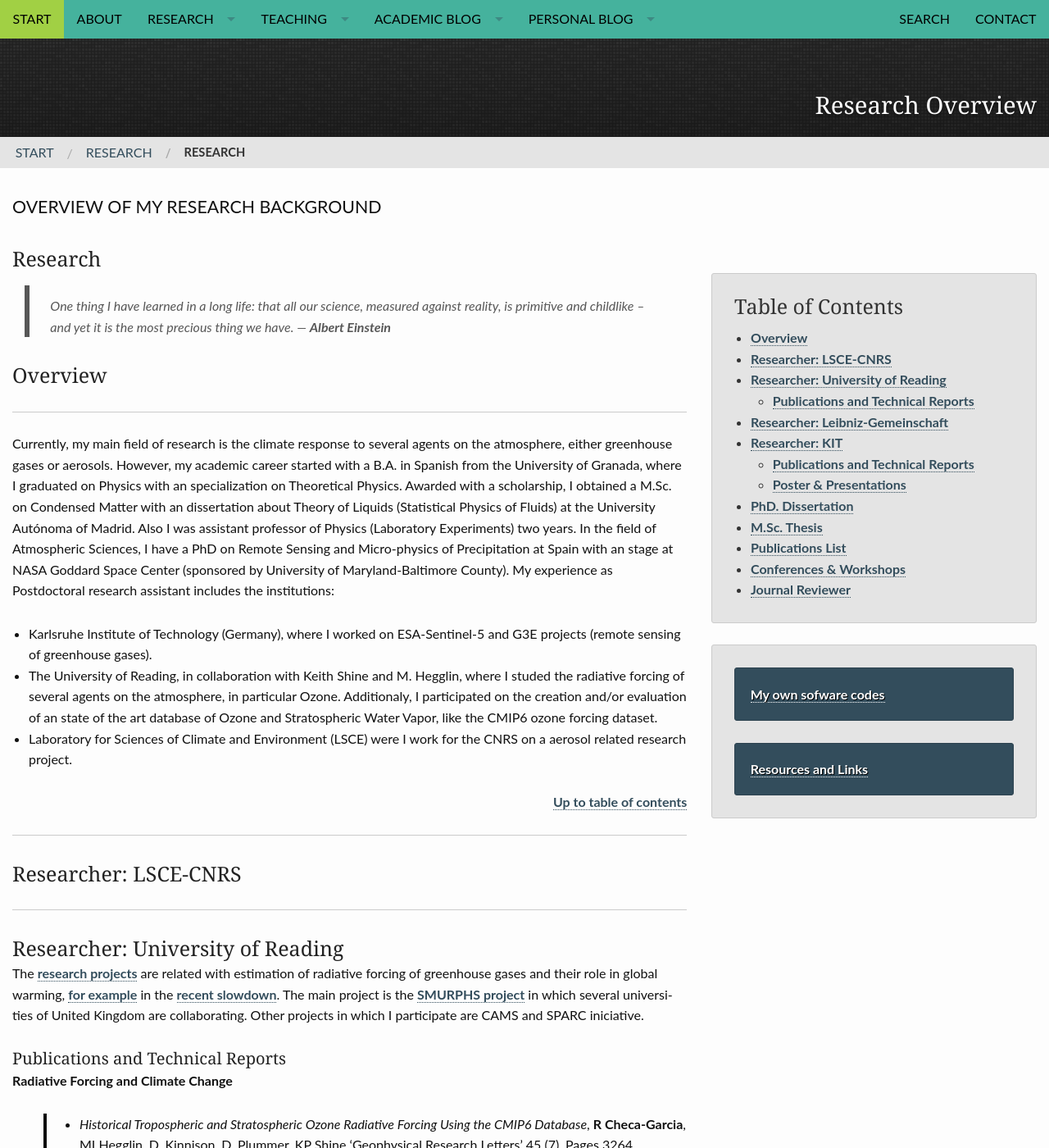
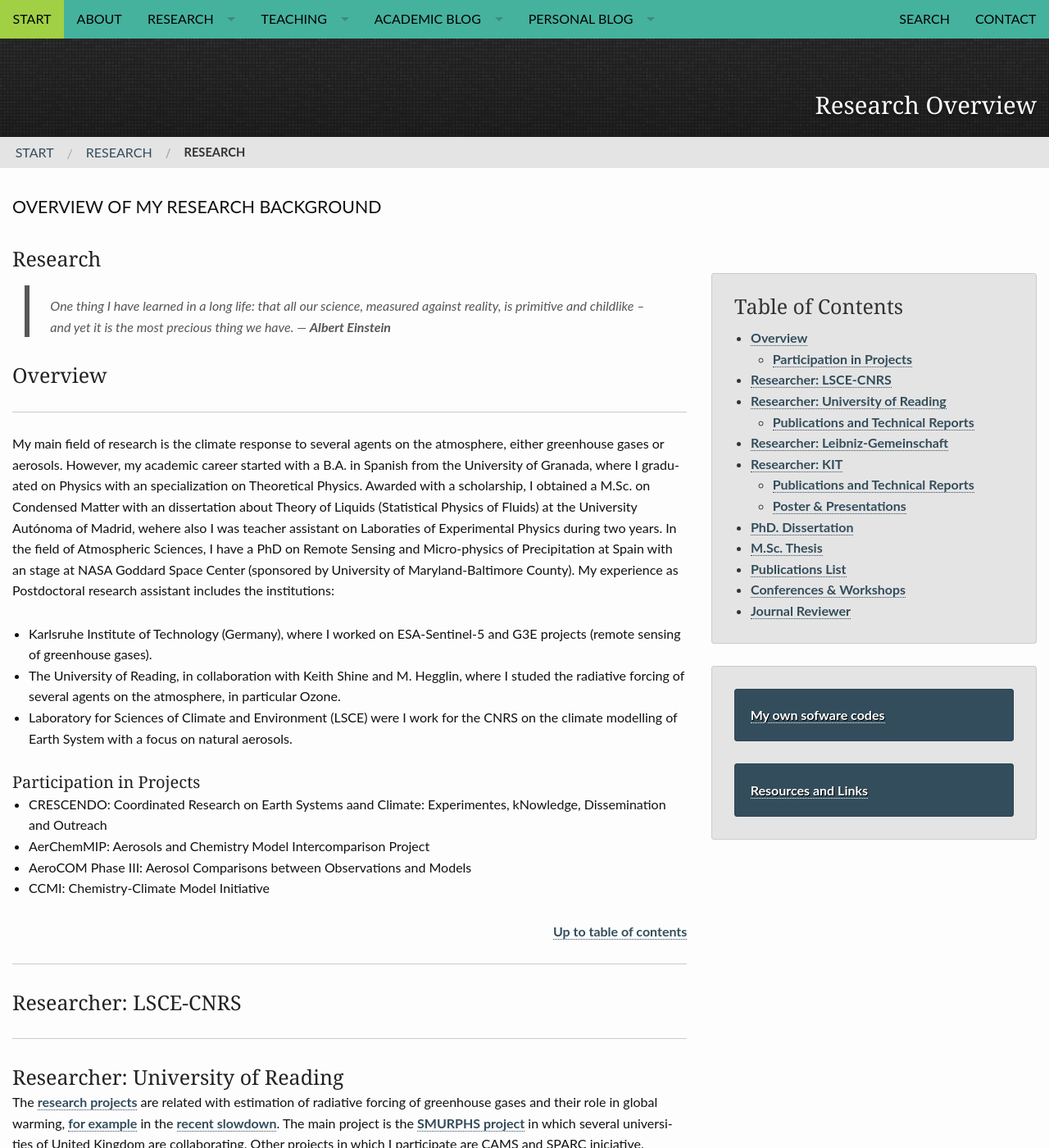
Before and after one commit to RCHG/rchg.github.io, a Jekyll site: the page built from pages/research_overview.md, in a window 1280 px wide and 1400 px high. Shown: the whole window at 82% size. Built offline with Jekyll 4.4.1, drawn with Linux system fonts in a browser that asks for light colours; nearby versions of some CDN libraries; comment, search, counter and statistics services are not loaded.

Commit message:
Update research_overview.md

```diff
--- a/pages/research_overview.md
+++ b/pages/research_overview.md
@@ -34,13 +34,17 @@
 ### Overview
 ---
 
-Currently, my main field of research is the climate response to several agents on the atmosphere, either greenhouse gases or aerosols. However, my academic career started with a B.A. in Spanish from the University of Granada, where I graduated on Physics with an specialization on Theoretical Physics. Awarded with a scholarship, I obtained a M.Sc. on Condensed Matter with an dissertation about Theory of Liquids (Statistical Physics of Fluids) at the University Autónoma of Madrid. Also I was assistant professor of Physics (Laboratory Experiments) two years. In the field of Atmospheric Sciences, I have a PhD on Remote Sensing and Micro-physics of Precipitation at Spain with an stage at NASA Goddard Space Center (sponsored by University of Maryland-Baltimore County). My experience as Postdoctoral research assistant includes the institutions:
+My main field of research is the climate response to several agents on the atmosphere, either greenhouse gases or aerosols. However, my academic career started with a B.A. in Spanish from the University of Granada, where I graduated on Physics with an specialization on Theoretical Physics. Awarded with a scholarship, I obtained a M.Sc. on Condensed Matter with an dissertation about Theory of Liquids (Statistical Physics of Fluids) at the University Autónoma of Madrid, wehere also I was teacher assistant on Laboraties of Experimental Physics during two years. In the field of Atmospheric Sciences, I have a PhD on Remote Sensing and Micro-physics of Precipitation at Spain with an stage at NASA Goddard Space Center (sponsored by University of Maryland-Baltimore County). My experience as Postdoctoral research assistant includes the institutions:
+- Karlsruhe Institute of Technology (Germany), where I worked on ESA-Sentinel-5 and G3E projects (remote sensing of greenhouse gases).
+- The University of Reading, in collaboration with Keith Shine and M. Hegglin, where I studed the radiative forcing of several agents on the atmosphere, in particular Ozone.
+- Laboratory for Sciences of Climate and Environment (LSCE) were I work for the CNRS on the climate modelling of Earth System with a focus on natural aerosols.
 
-- Karlsruhe Institute of Technology (Germany), where I worked on ESA-Sentinel-5 and G3E projects (remote sensing of greenhouse gases).
-- The University of Reading, in collaboration with Keith Shine and M. Hegglin, where I studed the radiative forcing of several agents on the atmosphere, in particular Ozone. Additionaly, I participated on the creation and/or evaluation of an state of the art database of Ozone and Stratospheric Water Vapor, like the CMIP6 ozone forcing dataset.
-- Laboratory for Sciences of Climate and Environment (LSCE) were I work for the CNRS on a aerosol related research project.
+#### Participation in Projects
 
-
+- CRESCENDO: Coordinated Research on Earth Systems aand Climate: Experimentes, kNowledge, Dissemination and Outreach
+- AerChemMIP: Aerosols and Chemistry Model Intercomparison Project
+- AeroCOM Phase III: Aerosol Comparisons between Observations and Models
+- CCMI: Chemistry-Climate Model Initiative
 
 [comment]: <> (My research background cover several fields and a broad set of methodologies both theoretical and experimental, with a strong focus on computational tools. My initial formation is Physics with an specialization on Theoretical Physics. This side was developed during my M.Sc. in Condensed Matter which was related with Statistical Physics in a theoretical field of Theory of Liquids. However my interest has been moved to the field of Atmospheric Sciences and Remote Sensing. Therefore the main scope of my PhD was related with Micro-physics of rainfall and remote sensing of precipitation, which also involves Applied Statistics. Actually I am working at the field of Remote Sensing of Trace Gases, this improves my knowledge on radiative transfer theory, inverse problem,satellite product, and spectroscopy)
 
@@ -50,6 +54,7 @@
 ---
 
 ### Researcher: LSCE-CNRS
+
 
 
 ---
```
